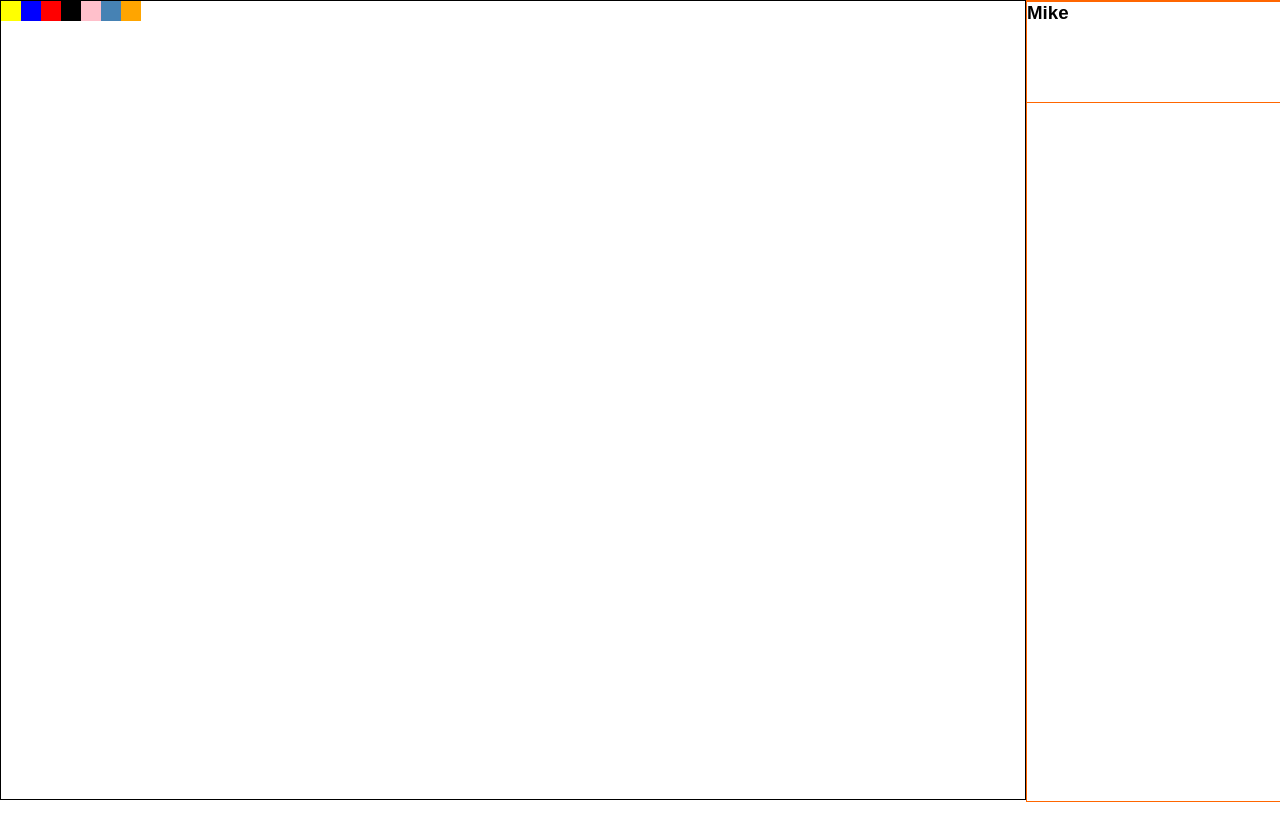
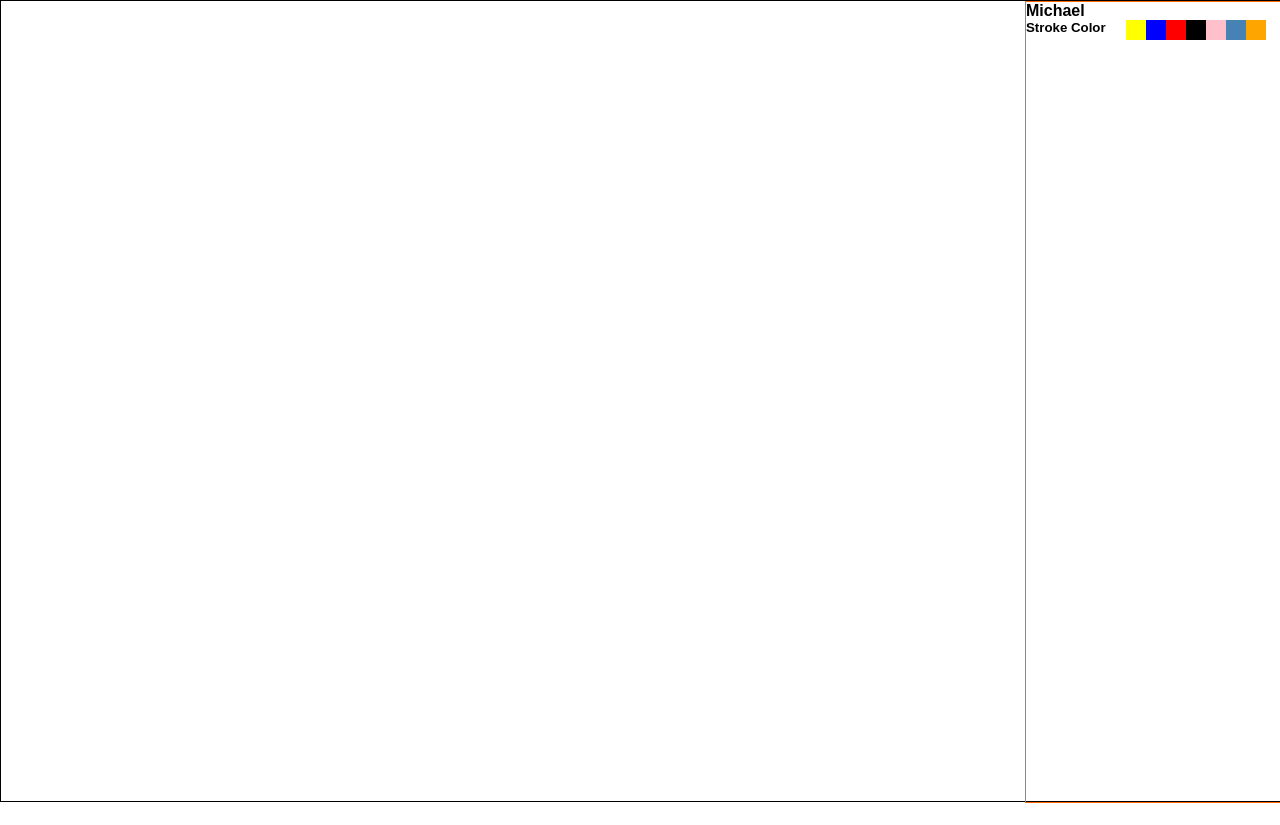
Before and after one commit to mhinojosa51/socke.io-frontend, a React (Create React App) app: page / in a window 1280 px wide. Shown: the top 825 px of the page. After the commit the page ends 803 px from the top, so only its background shows below. Built offline with nearby package versions, Linux system fonts and the light colour scheme.

Commit message:
removed Dashboard component from app, created Artist component to keep track of stroke color selection

```diff
--- a/src/App.js
+++ b/src/App.js
@@ -1,12 +1,13 @@
 import React, { Component } from 'react';
 import './App.css';
 import Chat from './Chat';
-import Dashboard from './components/Dashboard';
+//import Dashboard from './components/Dashboard';
+import SharedCanvas from './components/SharedCanvas';
 
 class App extends Component {
   render() {
     return (
-				<Dashboard />
+				<SharedCanvas />
     );
   }
 }
--- a/src/components/Dashboard.js
+++ b/src/components/Dashboard.js
@@ -2,6 +2,7 @@ import React from 'react';
 import UsersColumn from './UsersColumn';
 import User from './User';
 import SharedCanvas from './SharedCanvas';
+import Artist from './artist/Artist';
 
 const styles = {
 	container : {
@@ -21,7 +22,7 @@ class Dashboard extends React.Component {
 			<div style={styles.container}>
 				<SharedCanvas />
 				<UsersColumn>
-					<User name="Mike" />
+					<Artist />
 				</UsersColumn>
 			</div>
 		)
--- a/src/components/SharedCanvas.js
+++ b/src/components/SharedCanvas.js
@@ -1,14 +1,17 @@
 import React from 'react';
-import Palette from './artist/Palette';
+import UsersColumn from './UsersColumn';
+import Artist from './artist/Artist';
 
 const styles = {
 	container : {
-		width: '80%',
-		height: 'auto',
+		width: '100%',
+		height: '100%',
 		border: '1px solid black',
+		display: 'flex',
 	},
 	canvas: {
 		cursor: 'crosshair',
+		width: '80%',
 	}
 }
 
@@ -41,9 +44,9 @@ class SharedCanvas extends React.Component {
 		const rect = this.canvas.getBoundingClientRect();
 
 		const x = rect.left + evt.clientX;
-		const y = rect.top + evt.clientY - 40;
+		const y = rect.top + evt.clientY;
 
-		this.state.drawing[this.state.drawing.length - 1].push([x,y])
+		this.state.drawing[this.state.drawing.length - 1].points.push([x,y])
 /*
 		if(this.state.isDrawing){
 			this.context.beginPath();
@@ -60,7 +63,10 @@ class SharedCanvas extends React.Component {
 
 	isDrawing(){
 		if(this.state.isDrawing === false){
-			this.state.drawing.push([]);
+			this.state.drawing.push({
+				color: this.state.color,
+				points: [],
+			});
 		}
 		this.setState({
 			isDrawing : !this.state.isDrawing,
@@ -71,27 +77,30 @@ class SharedCanvas extends React.Component {
 		this.state.drawing.map((path) => {
 			this.context.beginPath();
 			this.context.lineWidth = 10;
-			path.map((vals) => {
+			path.points.map((vals) => {
 				this.context.lineTo(vals[0],vals[1]);
+				return null;
 			});
-			this.context.strokeStyle = this.state.color;
+			this.context.strokeStyle = path.color;
 			this.context.stroke();
 			this.context.closePath();
+			return null;
 		});
 	}
 
 	render(){
-		const colors = ['yellow', 'blue', 'red', 'black', 'pink', 'steelblue', 'orange'];
 
 		const width = window.innerWidth - (window.innerWidth * .20);
 		const height = window.innerHeight;
 		return (
 			<section style={styles.container}>
-				<Palette colors={colors} selectColor={this.selectColor}/>
 				<canvas ref={(canvas) => this.canvas = canvas} onClick={this.canvasClick}
 					onMouseDown={this.isDrawing} onMouseUp={() => {this.isDrawing(); this.draw()}} width={width} height={height}
 					style={styles.canvas} onMouseMove={this.state.isDrawing ? this.canvasDrag : null}>
 				</canvas>
+				<UsersColumn>
+					<Artist canvas={this.canvas} selectColor={this.selectColor}/>
+				</UsersColumn>
 			</section>
 		)
 	}
--- a/src/components/UsersColumn.js
+++ b/src/components/UsersColumn.js
@@ -10,9 +10,6 @@ const styles = {
 }
 
 class UsersColumn extends React.Component {
-	constructor(props){
-		super(props);
-	}
 
 	render(){
 		return (
--- /dev/null
+++ b/src/components/artist/Artist.js
@@ -0,0 +1,27 @@
+import React from 'react';
+import Palette from './Palette';
+
+const styles = {
+	container : {
+		width: '100%',
+		height: 'auto',
+		padding: '0px 0px 20px 0px',
+		display: 'flex',
+		flexDirection: 'column',
+	}
+}
+
+class Artist extends React.Component {
+
+	render(){
+		const colors = ['yellow', 'blue', 'red', 'black', 'pink', 'steelblue', 'orange'];
+		return (
+			<section style={styles.container}>
+				<h4>Michael</h4>
+				<Palette colors={colors} selectColor={this.props.selectColor}/>
+			</section>
+		)
+	}
+}
+
+export default Artist;
--- a/src/components/artist/Color.js
+++ b/src/components/artist/Color.js
@@ -1,21 +1,24 @@
 import React from 'react';
 
-let Color = ({color,selectColor}) => {
+class Color extends React.Component {
 
+	render(){
 		let styles = {
 			container : {
 				width: '20px',
 				height: '20px',
 				cursor: 'pointer',
-			backgroundColor: color,
+				backgroundColor: this.props.color,
+				boxShadow: this.props.selected ? '0px 0px 10px #ff6600' : 'none',
 			}
 		}
 
 		return (
-		<div style={styles.container} onClick={() => selectColor(color)}>
+			<div style={styles.container} onClick={() => {this.props.selectColor(this.props.color);}}>
 
 			</div>
 		)
 	}
+}
 
 export default Color;
--- a/src/components/artist/Palette.js
+++ b/src/components/artist/Palette.js
@@ -6,19 +6,39 @@ const styles = {
 		width: '100%',
 		height: 'auto',
 		display: 'flex',
+	},
+	label : {
+		marginRight: '20px',
 	}
 }
 
 class Palette extends React.Component {
 	constructor(props){
 		super(props);
+		this.state = {
+			selected : null,
+		}
+
+		this.selectColor = this.selectColor.bind(this);
+	}
+
+	selectColor(color){
+		this.props.selectColor(color);
+		this.setState({
+			selected : color,
+		})
 	}
 
 	render(){
 		return (
 			<section style={styles.container}>
+				<h5 style={styles.label}>Stroke Color</h5>
 				{this.props.colors.map((color,i) => {
-					return <Color key={i} color={color} selectColor={this.props.selectColor}/>
+					var selected = false;
+					if(this.state.selected === color){
+						selected = true
+					}
+					return <Color key={i} color={color} selected={selected} selectColor={this.selectColor}/>
 				})}
 			</section>
 		)
```
Lines whose indentation alone changed are shown as unchanged.
